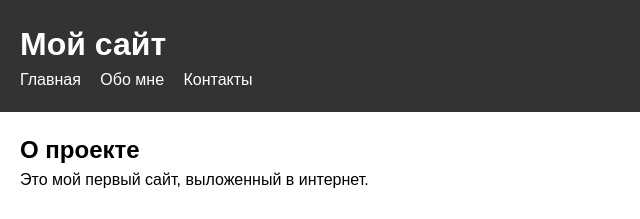
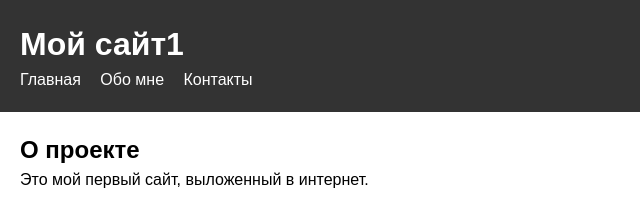
Before and after one commit to nataliaperec21-crypto/nataliaperec21-crypto.github.io, a plain HTML site: page index.html in a window 1280 px wide. Shown: the top 219 px of the page, 0-640 px from the left. Drawn offline with Linux system fonts and the light colour scheme.

Commit message:
Обновил заголовок

```diff
--- a/index.html
+++ b/index.html
@@ -11,7 +11,7 @@
 <body>
 
   <header>
-    <h1>Мой сайт</h1>
+    <h1>Мой сайт1</h1>
     <nav>
       <a href="#">Главная</a>
       <a href="#">Обо мне</a>
```
